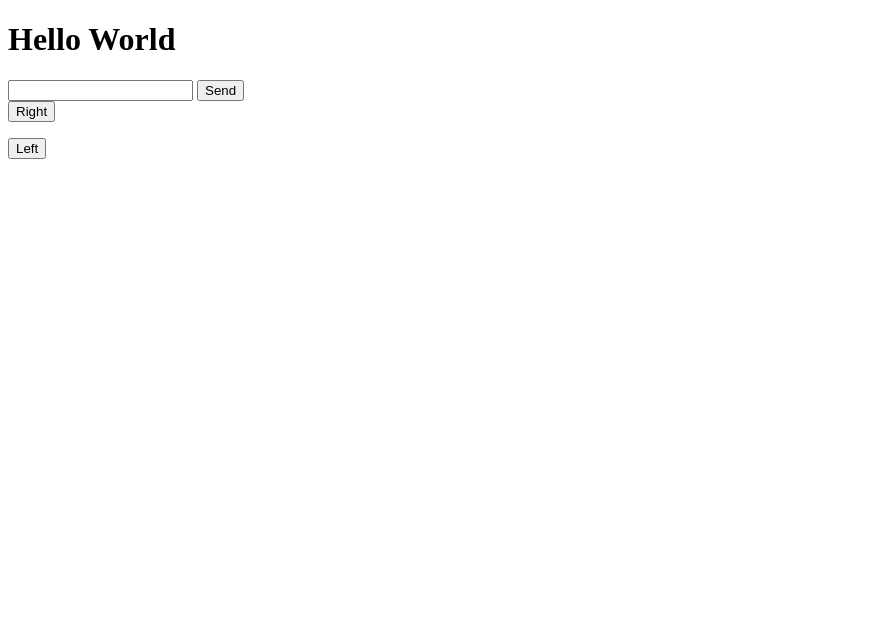
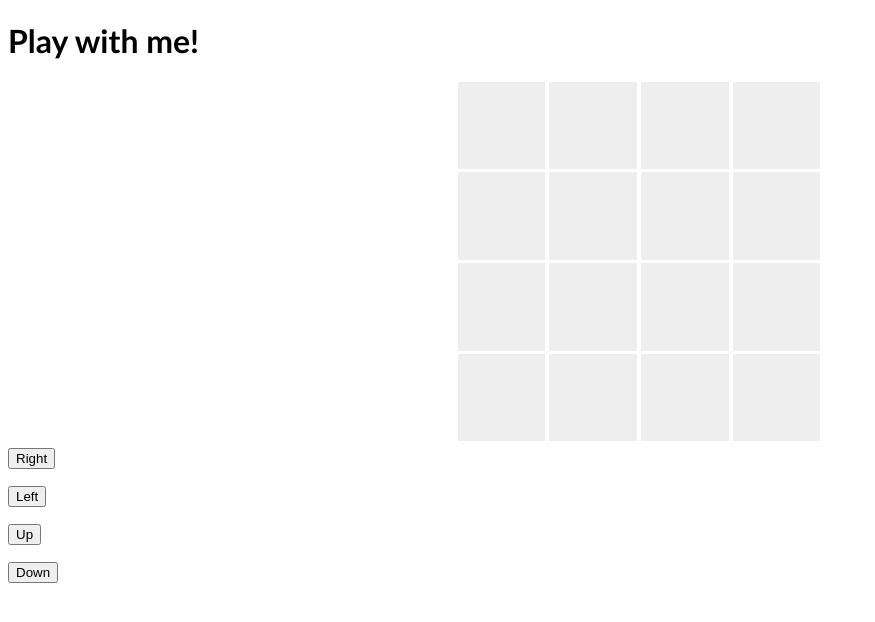
Before and after one commit to marlondc/tic-tac-toe, a website: page index.html in a window 1280 px wide. Shown: the whole page, without its empty margins (0-875 px from the left). Drawn offline with nearby package versions, Linux system fonts and the light colour scheme; no server answers.

Commit message:
added in a grid

```diff
--- a/index.html
+++ b/index.html
@@ -4,22 +4,33 @@
   <head>
     <meta charset='UTF-8'>
     <title>Tic Tac Toe</title>
+    <link rel="stylesheet" type="text/css" href="/css/main.css">
   </head>
 
   <body>
 
     <h1>
-      Hello World
+      Play with me!
     </h1>
 
-    <div id='future'>
-
-    </div>
-
-    <form id='chat_form'>
-      <input id='chat_input' type='text' autocomplete='off'>
-      <input type='submit' value='Send'>
-    </form>
+    <ul class="game">
+            <li class="blank" id="cell-1"></li>
+            <li class="blank" id="cell-2"></li>
+            <li class="blank" id="cell-3"></li>
+            <li class="blank" id="cell-4"></li>
+            <li class="blank" id="cell-5"></li>
+            <li class="blank" id="cell-6"></li>
+            <li class="blank" id="cell-7"></li>
+            <li class="blank" id="cell-8"></li>
+            <li class="blank" id="cell-9"></li>
+            <li class="blank" id="cell-10"></li>
+            <li class="blank" id="cell-11"></li>
+            <li class="blank" id="cell-12"></li>
+            <li class="blank" id="cell-13"></li>
+            <li class="blank" id="cell-14"></li>
+            <li class="blank" id="cell-15"></li>
+            <li class="blank" id="cell-16"></li>
+        </ul>
 
     <div>
       <button id='right_click' onclick="press(0)">Right</button>
@@ -30,6 +41,16 @@
       <button id='left_click' onclick="press(1)">Left</button>
       <p id='left_count'></p>
     </div>
+
+    <div>
+      <button id='up_click' onclick="press(2)">Up</button>
+      <p id='right_count'></p>
+    </div>
+
+    <div>
+      <button id='down_click' onclick="press(3)">Down</button>
+      <p id='left_count'></p>
+    </div>
     <script src="https://ajax.googleapis.com/ajax/libs/jquery/3.1.1/jquery.min.js"></script>
     <script type='text/javascript' src='/socket.io/socket.io.js'></script>
     <script type='text/javascript' src='/js/global.js'></script>
--- /dev/null
+++ b/public/css/main.css
@@ -0,0 +1,32 @@
+body {
+  font-family: calibri;
+}
+
+ul.game {
+    margin: 0;
+    padding: 0;
+    width: 365px;
+    height: 365px;
+    margin: 0 auto;
+}
+
+ul.game li {
+    margin: 0;
+    padding: 0;
+    list-style: none;
+    background: #eee;
+    display: inline-block;
+    height: 24%;
+    width: 24%;
+    cursor: pointer;
+}
+
+* {
+  -moz-box-sizing: border-box;
+  -webkit-box-sizing: border-box;
+  box-sizing: border-box;
+  -webkit-transition: all 0.2s ease;
+  -moz-transition:    all 0.2s ease;
+  -ms-transition:     all 0.2s ease;
+  -o-transition:      all 0.2s ease;
+}
--- a/public/js/global.js
+++ b/public/js/global.js
@@ -7,7 +7,9 @@ function User() {
 
 const directionValues = {
   0: 'right',
-  1: 'left'
+  1: 'left',
+  2: 'up',
+  3: 'down'
 };
 
 const user = new User;
@@ -23,32 +25,17 @@ socket.on('connect', function(data) {
 });
 
 socket.on('designatedRoom', function(data) {
+  console.log(data);
   user.room = data.room;
+  user.control = data.control;
   updateCount(data.pointer);
 });
 
-socket.on('broad', function(data) {
-  if (data.message.match(/\/blue/)) {
-    $('<p style=\'background: blue; height: 30px; width: 30px;\'></p>').appendTo('#future');
-  } else {
-    $('<p>' + data.name + ': ' + data.message + '</p>').appendTo('#future');
-  }
-});
 
 socket.on('move', function(data) {
  updateCount(data.pointer);
 })
 
-$('form').submit(function(e){
-  e.preventDefault();
-  var message = $('#chat_input').val();
-  $('#chat_input').val('');
-  if (message.length !== 0) {
-    socket.emit('messages', {name: user.name,
-                             message: message,
-                             room: user.room});
-  }
-});
 
 function press(value) {
   socket.emit('direct', {room: user.room,
@@ -59,3 +46,23 @@ function updateCount(object) {
   $('#left_count').text(object.left);
   $('#right_count').text(object.right);
 }
+
+// socket.on('broad', function(data) {
+//   if (data.message.match(/\/blue/)) {
+//     $('<p style=\'background: blue; height: 30px; width: 30px;\'></p>').appendTo('#future');
+//   } else {
+//     $('<p>' + data.name + ': ' + data.message + '</p>').appendTo('#future');
+//   }
+// });
+
+
+// $('form').submit(function(e){
+//   e.preventDefault();
+//   var message = $('#chat_input').val();
+//   $('#chat_input').val('');
+//   if (message.length !== 0) {
+//     socket.emit('messages', {name: user.name,
+//                              message: message,
+//                              room: user.room});
+//   }
+// });
```
Also changed, not shown: app.js (+27 -11 lines).
